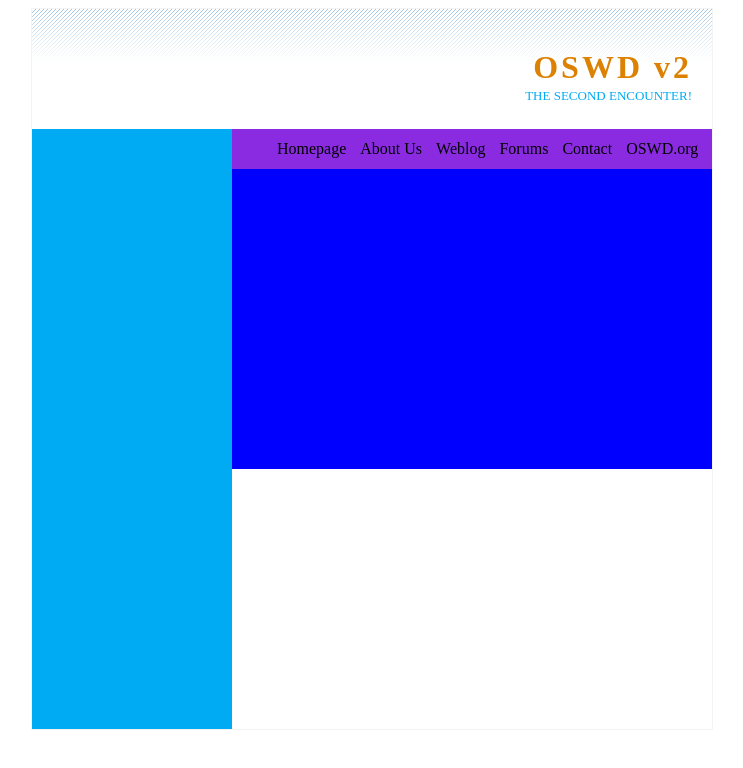
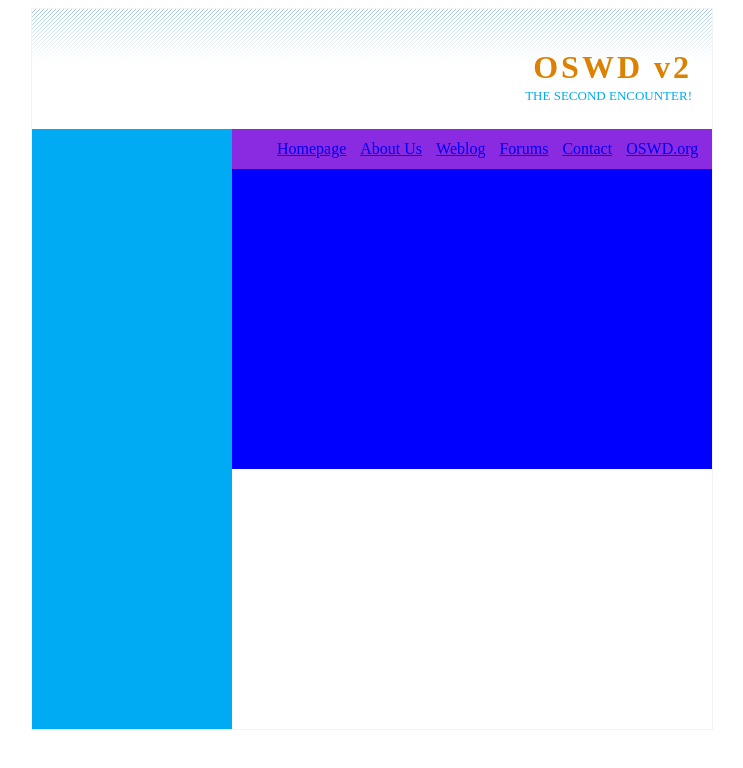
Before and after one commit to ppavlov28/LR-04-3, a plain HTML site: page index.html in a window 1280 px wide. Shown: the whole page, without its empty margins (268-1011 px from the left). Drawn offline with Linux system fonts and the light colour scheme.

Commit message:
Add link for menu

```diff
--- a/index.html
+++ b/index.html
@@ -17,12 +17,12 @@
     <div class="content">
         <div class="menu">
             <ul class="main-menu">
-                <li class="item">Homepage</li>
-                <li class="item">About Us</li>
-                <li class="item">Weblog</li>
-                <li class="item">Forums</li>
-                <li class="item">Contact</li>
-                <li class="item">OSWD.org</li>
+                <li class="item"><a href="#link">Homepage</a></li>
+                <li class="item"><a href="#link">About Us</a></li>
+                <li class="item"><a href="#link">Weblog</a></li>
+                <li class="item"><a href="#link">Forums</a></li>
+                <li class="item"><a href="#link">Contact</a></li>
+                <li class="item"><a href="#link">OSWD.org</a></li>
             </ul>
         </div>
         <div class="articles">
```
